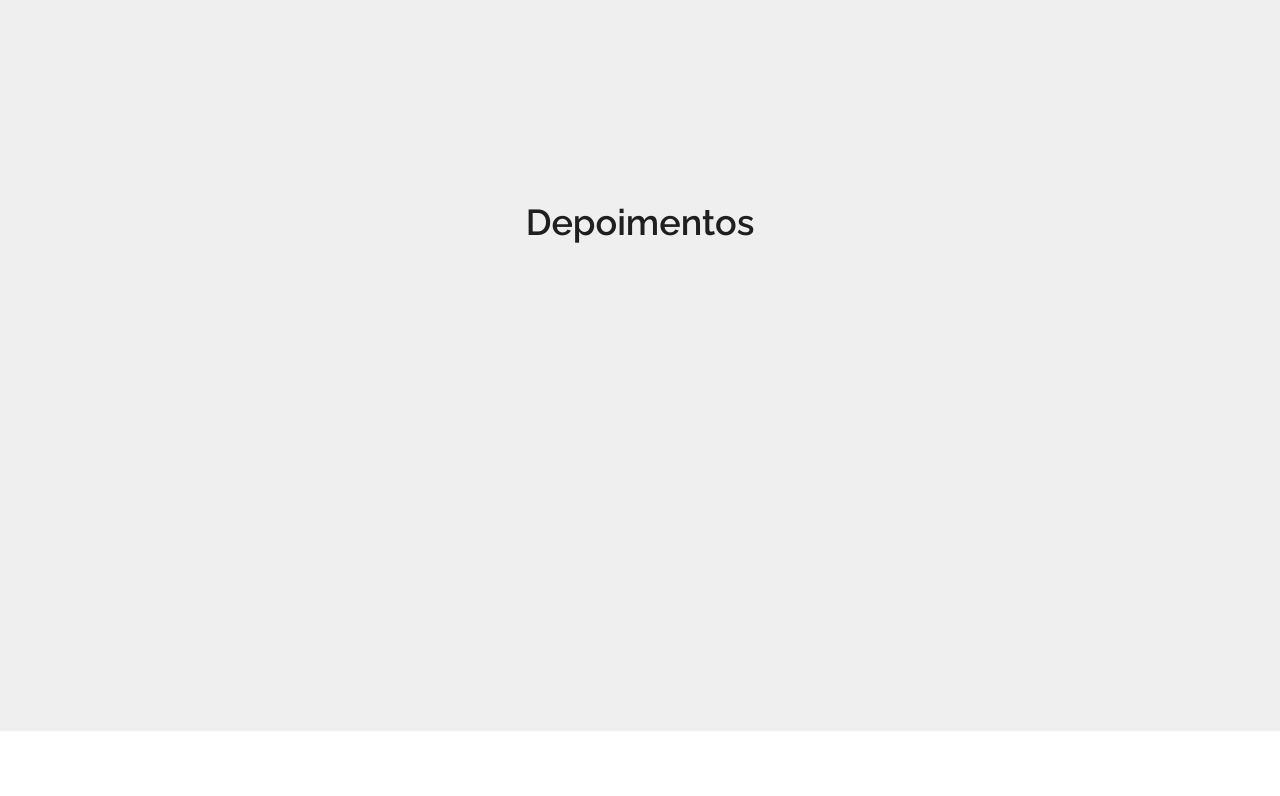
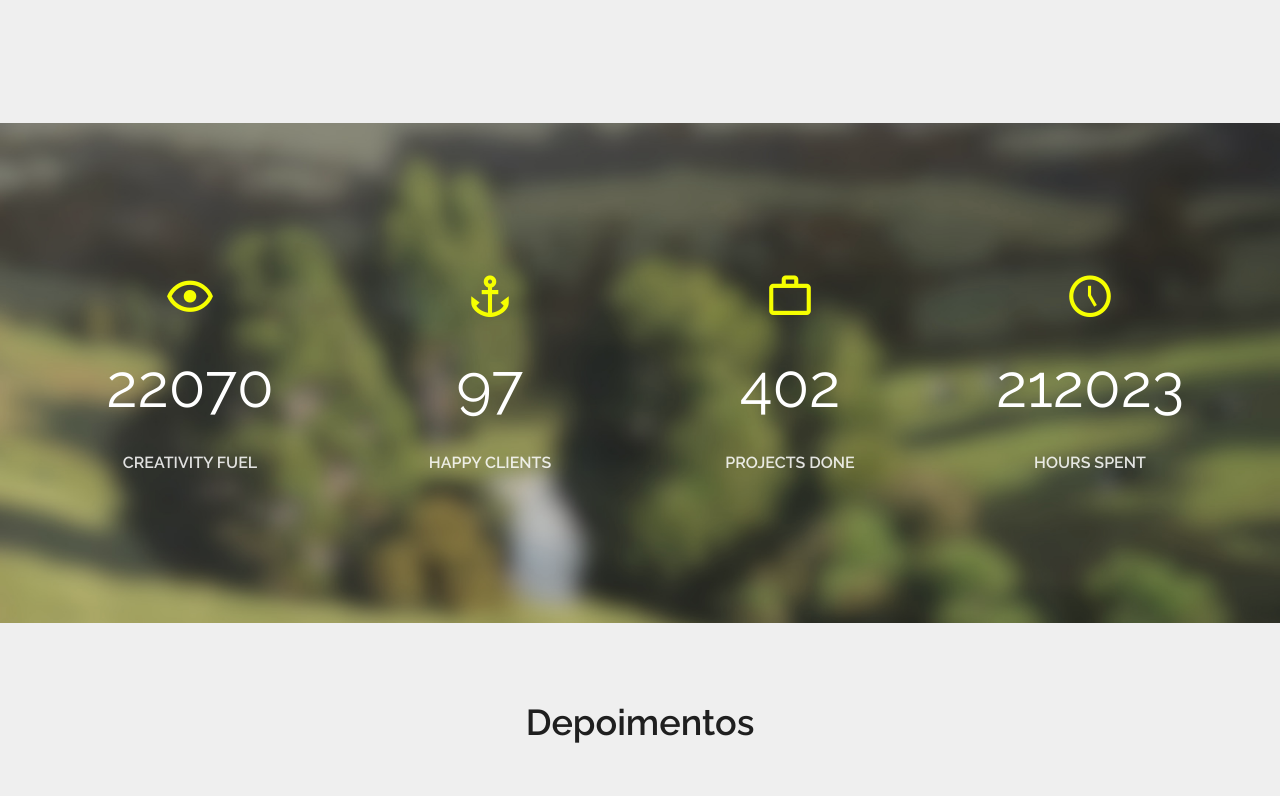
Before and after one commit to tuildes/Projeto-Vue-2, a Nuxt app: page / in a window 1280 px wide. Shown: the part 1564-2360 px from the top of the page. Built offline with nearby package versions, Linux system fonts and the light colour scheme; data requests are answered from the project's data file.

Commit message:
[add] Finalizado a parte de Históricos da Home

```diff
--- a/components/sections/home/Banner.vue
+++ b/components/sections/home/Banner.vue
@@ -74,7 +74,7 @@ export default {
 .banner-content {
   width: 100vw;
   position: absolute;
-  top: 12%;
+  top: 7%;
 }
 
 .banner-title {
--- /dev/null
+++ b/components/sections/home/Historic.vue
@@ -0,0 +1,120 @@
+<template>
+  <v-container
+    fluid
+    class="historic-wrapper d-flex justify-center align-center"
+  >
+    <img
+      alt="Pintura de floresta com Blur"
+      :src="BannerImage"
+      class="historic-banner"
+    />
+    <v-row class="historic-content">
+      <v-col
+        v-for="(item, index) in historicTypes"
+        :key="index"
+        class="historic-card raleway d-flex flex-column justify-center align-center"
+        cols="12"
+        md="6"
+        lg="3"
+      >
+        <v-icon color="#F6FF00" size="50"> {{ item.icon }} </v-icon>
+        <span class="historic-card-number"> {{ item.number }}</span>
+        <span class="historic-card-title"> {{ item.name }}</span>
+      </v-col>
+    </v-row>
+  </v-container>
+</template>
+
+<script>
+export default {
+  data() {
+    return {
+      BannerImage: require('@/assets/historicBanner.jpg'),
+      historicTypes: [
+        {
+          icon: 'mdi-eye-outline',
+          number: '22070',
+          name: 'Creativity Fuel',
+        },
+        {
+          icon: 'mdi-anchor',
+          number: '97',
+          name: 'Happy Clients',
+        },
+        {
+          icon: 'mdi-briefcase-outline',
+          number: '402',
+          name: 'Projects Done',
+        },
+        {
+          icon: 'mdi-clock-time-five-outline',
+          number: '212023',
+          name: 'Hours Spent',
+        },
+      ],
+    }
+  },
+}
+</script>
+
+<style scoped>
+@import '@/assets/index.css';
+@media (max-width: 962px) {
+  .historic-content {
+    row-gap: 40px !important;
+  }
+
+  .historic-card {
+    gap: 5px !important;
+  }
+}
+@media (max-width: 1262px) {
+  .historic-banner {
+    height: 1000px !important;
+  }
+
+  .historic-wrapper {
+    height: 1000px !important;
+  }
+}
+.historic-wrapper {
+  margin: 0;
+  padding: 0;
+  height: 500px;
+}
+
+.historic-banner {
+  position: absolute;
+  width: 100vw;
+  object-fit: cover;
+  height: 500px;
+  object-position: 0 66%;
+  z-index: 0;
+  filter: grayscale(0.25);
+}
+
+.historic-content {
+  width: 90vw;
+  max-width: 1200px;
+  row-gap: 100px;
+}
+
+.historic-card {
+  z-index: 100;
+  gap: 20px;
+}
+
+.historic-card-number {
+  color: #fff;
+  font-size: 60px;
+  font-weight: 500;
+}
+
+.historic-card-title {
+  color: #fff;
+  font-size: 16px;
+  font-weight: 600;
+  opacity: 0.85;
+  text-transform: uppercase;
+}
+</style>
--- a/components/sections/home/WorkTypes.vue
+++ b/components/sections/home/WorkTypes.vue
@@ -40,7 +40,7 @@ export default {
           icon: 'mdi-eye-circle-outline',
         },
         {
-          name: 'Responsividade completa',
+          name: 'Responsividade',
           text:
             "Gear 5 is the awakened form of the Gomu Gomu no Mi, which strengthens the user's rubbery body.",
           icon: 'mdi-palette-swatch',
@@ -81,6 +81,7 @@ export default {
   font-size: 20px;
   text-transform: uppercase;
   color: #5d5d5d;
+  text-align: center;
 }
 
 .worktype-description {
--- a/components/sections/layout/NavBar.vue
+++ b/components/sections/layout/NavBar.vue
@@ -114,6 +114,7 @@ export default {
     return {
       drawerOpen: false,
       navbarItems: [
+        { link: '/dashboard', label: 'Dashboard', menu: false },
         { link: '#', label: 'Home', menu: false },
         { link: '#', label: 'Sobre', menu: false },
         {
--- a/db.json
+++ b/db.json
@@ -1,19 +1,5 @@
 {
   "testimony": [
-    {
-      "id": 0,
-      "nome": "Jean Doe",
-      "ocupacao": "Twitter",
-      "frase": "“Far far away, behind the word mountains, far from the countries Vokalia and Consonantia, there live the blind texts. Separated they live in Bookmarksgrove right at the coast of the Semantics, a large language ocean.“",
-      "image_url": "https://demos.freehtml5.co/greatness/images/person_1.jpg"
-    },
-    {
-      "id": 1,
-      "nome": "John Doe",
-      "ocupacao": "Twitter",
-      "frase": "“Far from the countries Vokalia and Consonantia, there live the blind texts. Separated they live in Bookmarksgrove right at the coast of the Semantics, a large language ocean.”",
-      "image_url": "https://demos.freehtml5.co/greatness/images/person_3.jpg"
-    },
     {
       "id": 2,
       "nome": "Teemo",
@@ -39,14 +25,14 @@
       "id": 5,
       "nome": "Mai",
       "ocupacao": "Anime",
-      "frase": "“Em Bunny Girl, acompanhamos Sakuta Azusagawa, um colegial que adora ironia e tem um olhar meio morto para vida. Sakuta vive resolvendo os problemas de garotas que sofrem com a Síndrome da Adolescência. Garotas estas que vão caindo no seu colo a medida que os episódios vão se passando.”",
+      "frase": "“Em Bunny Girl, acompanhamos Sakuta Azusagawa, um colegial que adora ironia e tem um olhar meio morto para vida. Sakuta vive resolvendo os problemas de garotas que sofrem com a Síndrome da Adolescência.”",
       "image_url": "https://64.media.tumblr.com/805681b4d3ad9ff8a18d00db94d752e6/tumblr_po9u5p7Pfb1u1ycqw_400.jpg"
     },
     {
       "id": 6,
       "nome": "Zin",
       "ocupacao": "Grana Azul",
-      "frase": "“O artista de Curitiba colocou seu nome no underground de forma definitiva e sólida, e com grandes e plausíveis pretensões de alçar voos maiores. Tudo isso culminou para a criação de uma expectativa para o lançamento do que seria seu trampo definitivo, o álbum “Grana Azul“, lançado no último dia 31.”",
+      "frase": "“O artista de Curitiba colocou seu nome no underground de forma definitiva e sólida, e com grandes e plausíveis pretensões de alçar voos maiores. O lançamento do que seria seu trampo definitivo, o álbum “Grana Azul“.”",
       "image_url": "https://i1.sndcdn.com/avatars-000648566526-gwbcqw-t500x500.jpg"
     }
   ],
@@ -56,17 +42,12 @@
       "apiId": "@",
       "name": "Gwen Stacy",
       "path": "https://editors.dexerto.com/wp-content/uploads/2023/06/06/Ghost-Spider-decks-Marvel-Snap.jpg",
-      "categorie": [
-        "Personagem",
-        "HQ"
-      ]
+      "categorie": ["Personagem", "HQ"]
     },
     {
       "name": "Álbum Pêndulo - Menestrel",
       "path": "https://images.genius.com/e28852b5de97ab8cd608557a3d6c6d1e.1000x1000x1.jpg",
-      "categorie": [
-        "Música"
-      ],
+      "categorie": ["Música"],
       "apiId": "@",
       "id": 1
     },
@@ -75,28 +56,19 @@
       "apiId": "@",
       "name": "Zeri",
       "path": "https://images7.alphacoders.com/120/1202659.jpg",
-      "categorie": [
-        "Personagem",
-        "LOL"
-      ]
+      "categorie": ["Personagem", "LOL"]
     },
     {
       "name": "Inferno do CS2",
       "path": "https://noticias.maisesports.com.br/wp-content/uploads/2023/06/cs-2-inferno-4.jpg",
-      "categorie": [
-        "Paisagem",
-        "Jogos Digitais"
-      ],
+      "categorie": ["Paisagem", "Jogos Digitais"],
       "apiId": "@",
       "id": 4
     },
     {
       "name": "Castlevania SOTN",
       "path": "https://warpzone.me/wp-content/uploads/2019/01/conceptGraveyard.png",
-      "categorie": [
-        "Personagem",
-        "Jogos Digitais"
-      ],
+      "categorie": ["Personagem", "Jogos Digitais"],
       "apiId": "@",
       "id": 5
     }
--- a/pages/index.vue
+++ b/pages/index.vue
@@ -4,6 +4,7 @@
     <Banner />
     <WorkTypes />
     <Gallery :galleryimgs="galleryRes" />
+    <Historic />
     <Testimony :testimonies="testimonyRes" />
   </v-container>
 </template>
@@ -13,6 +14,7 @@ import Gallery from '../components/sections/home/Gallery.vue'
 import Banner from '../components/sections/home/Banner.vue'
 import Testimony from '../components/sections/home/Testimony.vue'
 import WorkTypes from '../components/sections/home/WorkTypes.vue'
+import Historic from '../components/sections/home/Historic.vue'
 
 export default {
   components: {
@@ -20,6 +22,7 @@ export default {
     Banner,
     Testimony,
     WorkTypes,
+    Historic,
   },
 
   async asyncData({ $axios }) {
--- a/pages/login.vue
+++ b/pages/login.vue
@@ -23,6 +23,11 @@
 
       <div class="btn-entrar" @click="realizarLogin">
         Entrar
+      </div>
+      <div class="d-flex justify-center">
+        <nuxt-link class="btn-voltar" to="/">
+          Voltar para a Home
+        </nuxt-link>
       </div>
     </div>
   </v-container>
@@ -123,4 +128,18 @@ export default {
 .btn-entrar:hover {
   color: rgb(47, 151, 116);
 }
+
+.btn-voltar {
+  color: rgb(34, 34, 34);
+  margin-top: 20px;
+  text-align: center;
+  font-size: 15px;
+  cursor: pointer;
+  text-transform: uppercase;
+  text-decoration: none;
+}
+
+.btn-voltar:hover {
+  color: rgb(88, 88, 88);
+}
 </style>
```
Also changed, not shown: assets/historicBanner.jpg (added).
